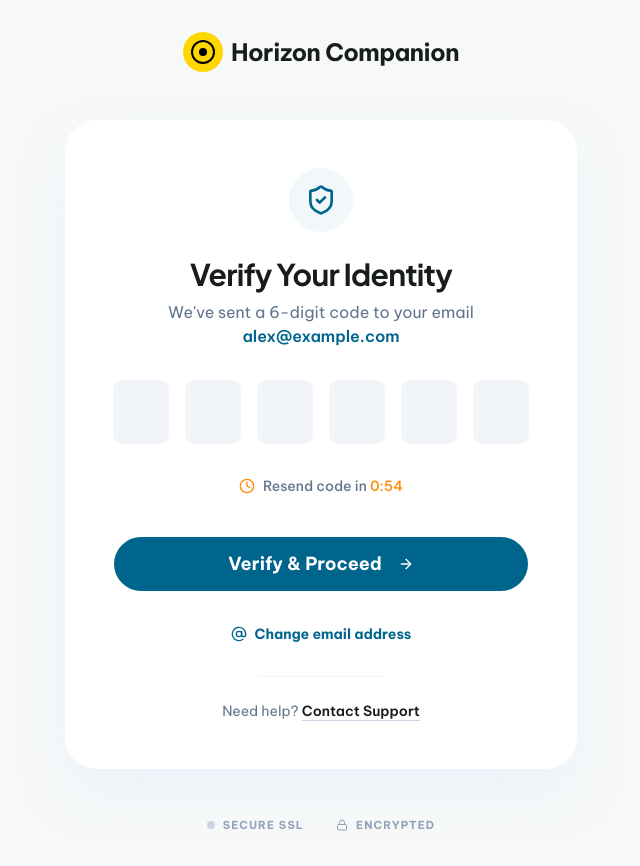
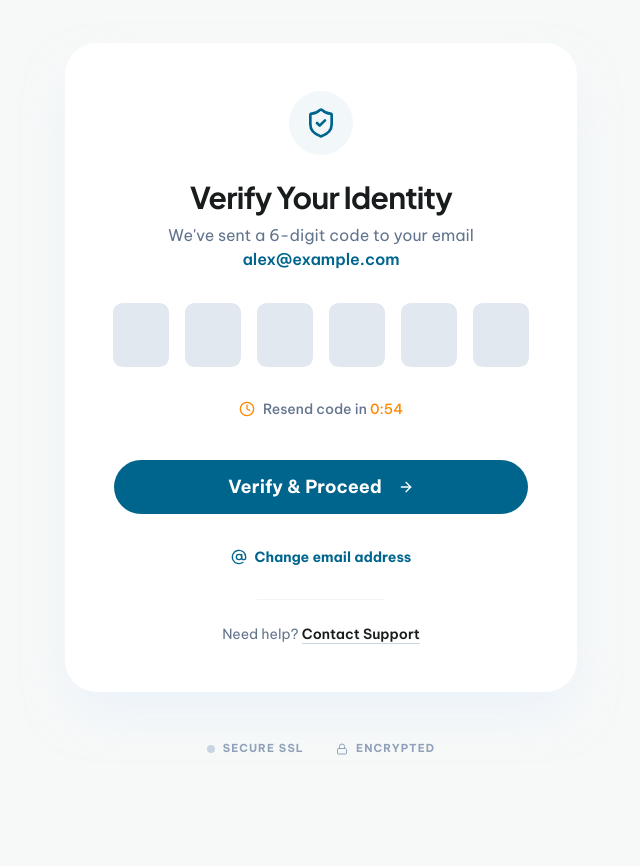
Before and after one commit to Sourav1018/TM-FE, a Next.js app: page /auth/verify-otp in a window 1280 px wide. Shown: the whole page, without its empty margins (319-959 px from the left). After the commit the page ends 800 px from the top, so only its background shows below. Built offline with nearby package versions, Linux system fonts and the light colour scheme.

Commit message:
fix: adjust login & verify page UI

```diff
--- a/app/auth/login/page.tsx
+++ b/app/auth/login/page.tsx
@@ -5,7 +5,6 @@ import { Card, CardContent } from "@/components/ui/card"
 import { Input } from "@/components/ui/input"
 import { Label } from "@/components/ui/label"
 import { ArrowRight, Mail } from "lucide-react"
-import Image from "next/image"
 import Link from "next/link"
 import { useRouter } from "next/navigation"
 import React from "react"
@@ -15,26 +14,14 @@ export default function LoginPage() {
 
   const handleLogin = () => {
     // Logic for login can be added here
-    router.push("/")
+    router.push("/auth/verify-otp")
   }
 
   return (
-    <div className="relative flex min-h-screen items-center justify-center p-4">
-      {/* Background Image */}
-      <div className="absolute inset-0 -z-10">
-        <Image
-          src="/images/login-bg.png"
-          alt="Mountain Lake Background"
-          fill
-          className="object-cover"
-          priority
-        />
-        {/* Soft overlay to ensure readability if needed, though the image is sunlit */}
-        <div className="absolute inset-0 bg-black/5" />
-      </div>
+    <div className="flex min-h-screen items-center justify-center bg-background p-4">
 
       {/* Login Card */}
-      <Card className="w-full max-w-md overflow-hidden border-none bg-white/95 backdrop-blur-sm shadow-2xl rounded-[2.5rem] p-8 md:p-12">
+      <Card className="w-full max-w-md overflow-hidden border-none bg-white/95  shadow-2xl shadow-blue-100/50 p-8 md:p-12">
         <CardContent className="flex flex-col items-center p-0">
           {/* Logo Section */}
           <div className="mb-6 flex flex-col items-center gap-4">
--- a/app/auth/verify-otp/page.tsx
+++ b/app/auth/verify-otp/page.tsx
@@ -26,19 +26,10 @@ export default function VerifyOtpPage() {
   }, [timer])
 
   return (
-    <div className="flex min-h-screen flex-col items-center justify-center bg-background p-4 md:p-8">
-      {/* Logo */}
-      <div className="mb-12 flex items-center gap-2">
-        <div className="flex h-10 w-10 items-center justify-center rounded-full bg-secondary">
-          <div className="h-6 w-6 border-2 border-black rounded-full flex items-center justify-center">
-            <div className="h-2 w-2 bg-black rounded-full" />
-          </div>
-        </div>
-        <span className="text-xl md:text-2xl font-bold tracking-tight text-foreground">Horizon Companion</span>
-      </div>
+    <div className="flex min-h-screen flex-col items-center justify-center bg-background p-4">
 
       {/* Main Card */}
-      <Card className="relative w-full max-w-lg overflow-hidden border-none bg-white p-8 shadow-2xl shadow-blue-100/50 md:p-12">
+      <Card className="w-full max-w-lg overflow-hidden border-none bg-white/95  shadow-2xl shadow-blue-100/50 p-8 md:p-12">
         <CardContent className="flex flex-col items-center p-0 text-center">
           {/* Shield Icon */}
           <div className="mb-6 flex h-16 w-16 items-center justify-center rounded-full bg-primary/5 text-primary">
@@ -64,7 +55,7 @@ export default function VerifyOtpPage() {
                 value={digit}
                 onChange={(e) => handleOtpChange(index, e.target.value, otp, setOtp)}
                 onKeyDown={(e) => handleOtpKeyDown(index, e.key, otp[index])}
-                className="h-14 w-12 border-none bg-slate-100 text-center text-xl font-bold focus-visible:ring-2 focus-visible:ring-primary/20 md:h-16 md:w-14"
+                className="h-14 w-12 border-none bg-slate-200 text-center text-xl font-bold focus-visible:ring-2 focus-visible:ring-primary/20 md:h-16 md:w-14"
               />
             ))}
           </div>
@@ -82,10 +73,14 @@ export default function VerifyOtpPage() {
           </Button>
 
           {/* Change Email */}
-          <Link href="/auth/signup" className="mb-8 flex items-center gap-2 text-sm font-bold text-primary hover:underline">
+          <button
+            type="button"
+            onClick={() => router.back()}
+            className="mb-8 flex items-center gap-2 text-sm font-bold text-primary hover:underline cursor-pointer bg-transparent border-none p-0"
+          >
             <AtSign className="h-4 w-4" />
             Change email address
-          </Link>
+          </button>
 
           {/* Help Line */}
           <div className="h-px w-32 bg-slate-100 mb-6"></div>
```
